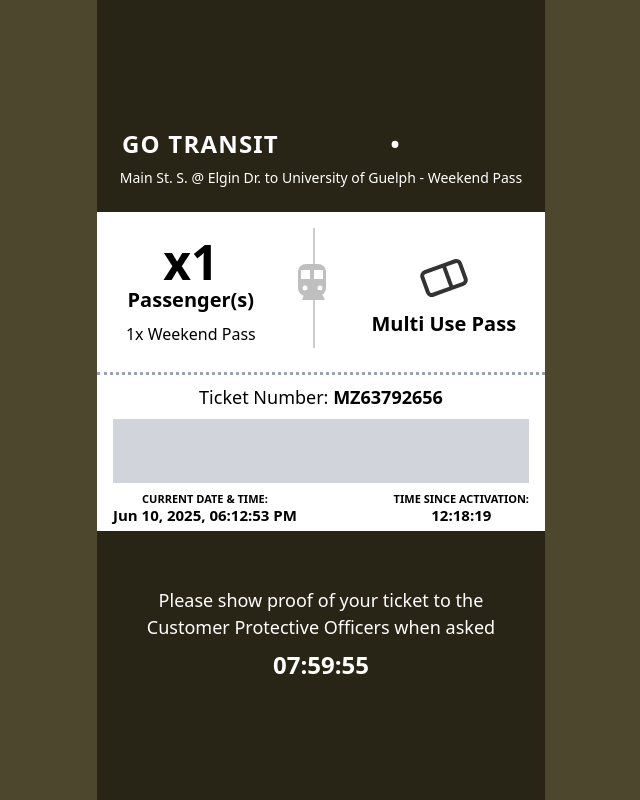
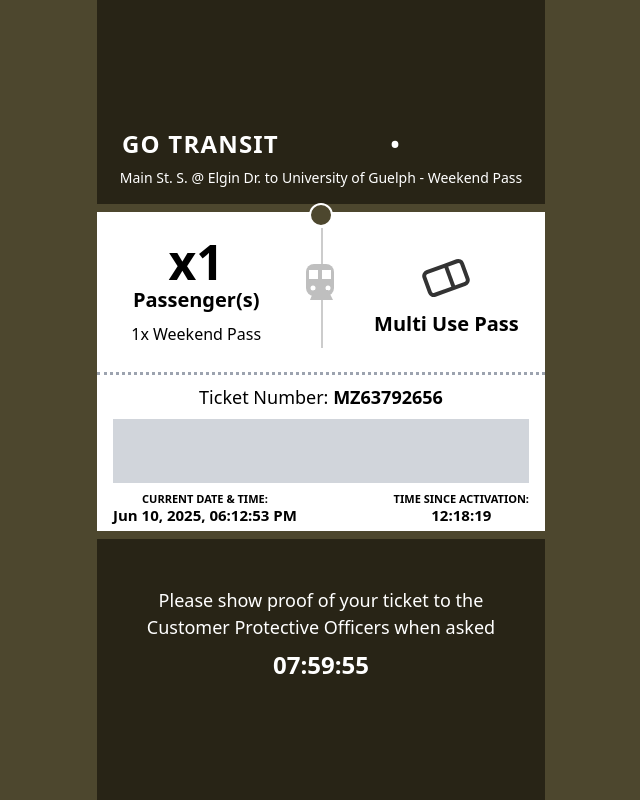
Before and after one commit to ABHISHEK-AKP/gopass, a React (Create React App) app: page / in a window 1280 px wide. Shown: the whole page, without its empty margins (319-959 px from the left). Built offline with nearby package versions, Linux system fonts and the light colour scheme.

Commit message:
fixed box border

```diff
--- a/src/App.js
+++ b/src/App.js
@@ -38,7 +38,7 @@
   const sinceActivation = `${String(timeSinceActivation.getUTCHours()).padStart(2, '0')}:${String(timeSinceActivation.getUTCMinutes()).padStart(2, '0')}:${String(timeSinceActivation.getUTCSeconds()).padStart(2, '0')}`;
 
   return (
-    <div className="min-h-screen bg-[#4d472e] flex flex-col items-center justify-center text-white font-sans border-none">
+    <div className=" min-h-screen bg-[#4d472e] flex flex-col items-center justify-center text-white font-sans border-none">
       {/* <motion.div initial={{ opacity: 0, y: 30 }} animate={{ opacity: 1, y: 0 }} transition={{ duration: 1 }} className=" text-black w-full max-w-md border-none overflow-hidden"> */}
       <motion.div
   initial={{ backgroundColor: "#4d472e" }}
@@ -50,7 +50,7 @@
    }}
   className="min-h-screen flex flex-col items-center justify-center text-black font-sans border-none w-full max-w-md border-none overflow-hidden"
 >
-        <div className=" text-white text-center py-4">
+        <div className=" text-white text-center py-4 relative z-10">
         <div className="w-full overflow-hidden whitespace-nowrap  py-2 text-white">
         <motion.div
           className="flex  w-max gap-12 text-2xl font-bold tracking-wider"
@@ -63,9 +63,21 @@
       </div>
           <div className="text-sm">Main St. S. @ Elgin Dr. to University of Guelph - Weekend Pass</div>
         </div>
-        <div className=" py-1 border-none"></div>
-        <div className="w-full p-4 flex justify-around text-center border-b-[3px] border-dotted border-gray-400 bg-white">
-          <div className="flex flex-col items-center justify-center">
+        <div className="w-full py-1 border-none relative z-10 bg-[#4d472e]"></div>
+        <div
+    className="absolute left-1/2 -translate-x-1/2"
+    style={{
+      width: 24,    // adjust size as needed
+      height: 24,
+      borderRadius: "50%",
+      border: "2px solid white",
+      backgroundColor: "#4d472e", // background same as parent or transparent
+      top: "203px", // position relative to upper div bottom (adjust as needed)
+      zIndex: 20,
+    }}
+  ></div>
+        <div className="w-full p-4 flex justify-around text-center border-b-[3px] border-dotted border-gray-400 bg-white relative z-10">
+          <div className="mx-2 flex flex-col items-center justify-center">
             <div className="text-5xl font-bold">x1</div>
             <div className="text-xl font-bold">Passenger(s)</div>
             <div className="text-xm mt-2">1x Weekend Pass</div>
@@ -117,7 +129,7 @@
             </div>
           </div>
         </div>
-        <div className="bg-[#4d472e] py-1 border-none"></div>
+        <div className="bg-[#4d472e] py-1 border-none w-full"></div>
         <div className=" text-white text-center p-4">
           <div className="text-[18px] mb-2 mx-4 mt-8">Please show proof of your ticket to the Customer Protective Officers when asked</div>
           <div className="text-2xl font-bold">{formatTime(timeLeft)}</div>
```
